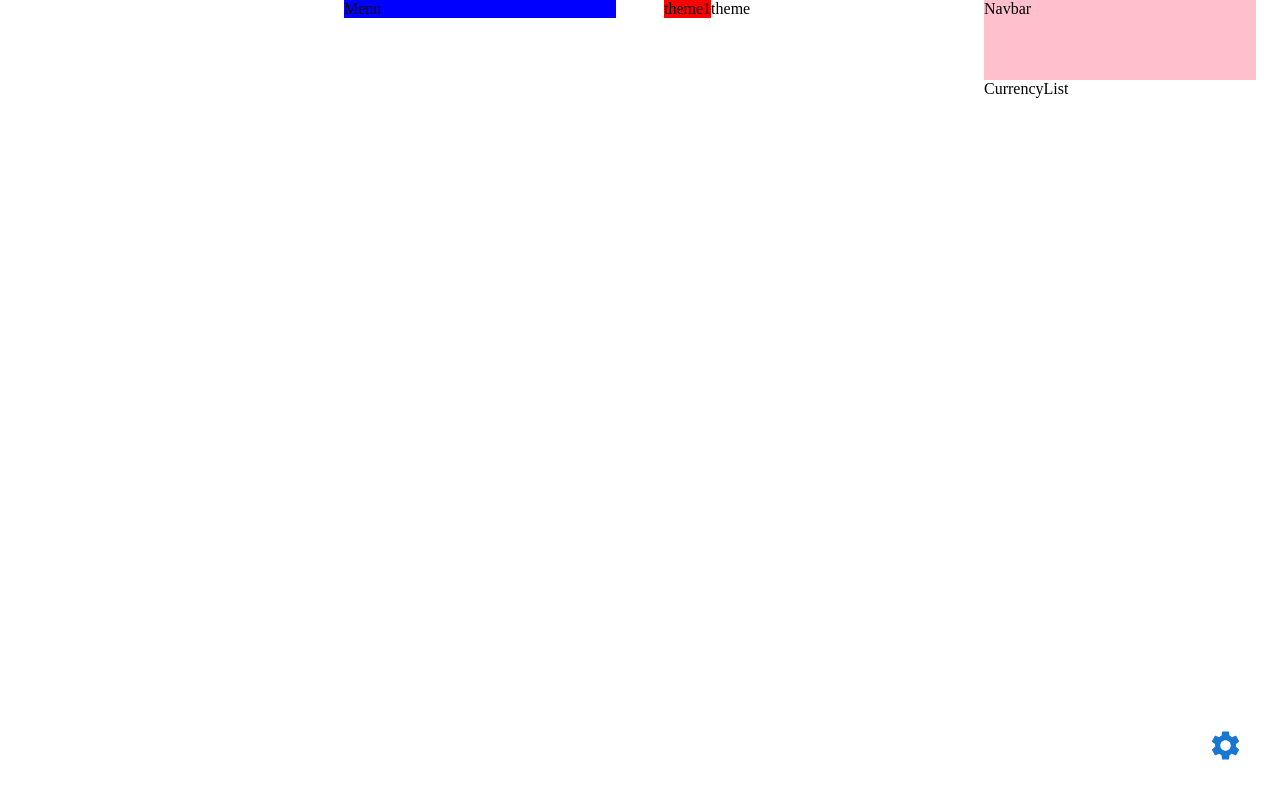
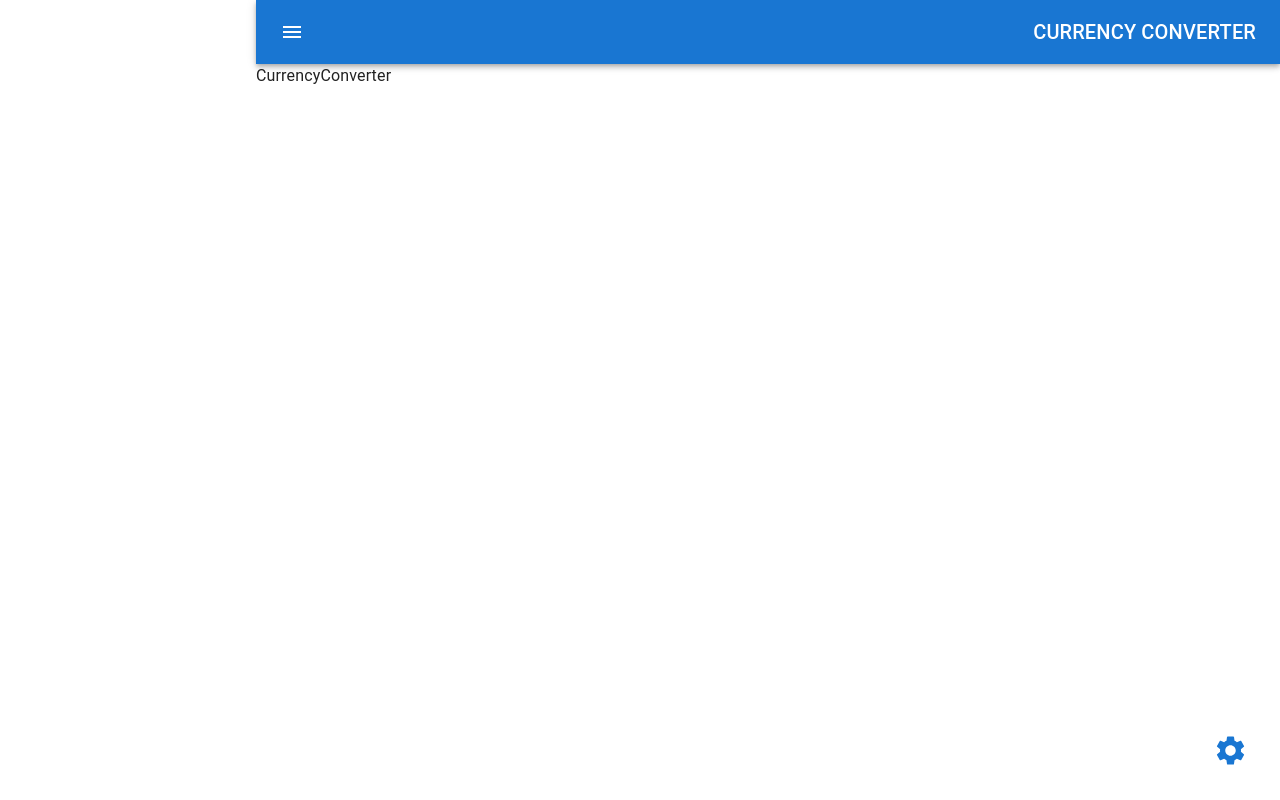
Before and after one commit to YAHYAOUI-Nabil/currency, a React (Create React App) app: page / in a window 1280 px wide. Built offline with nearby package versions, Linux system fonts and the light colour scheme; no server answers.

Commit message:
refact: create navbar component

```diff
--- a/package.json
+++ b/package.json
@@ -7,6 +7,7 @@
     "@emotion/styled": "^11.10.4",
     "@mui/icons-material": "^5.10.6",
     "@mui/material": "^5.10.7",
+    "@mui/styles": "^5.10.7",
     "@testing-library/jest-dom": "^5.16.5",
     "@testing-library/react": "^13.4.0",
     "@testing-library/user-event": "^13.5.0",
--- /dev/null
+++ b/src/App.js
@@ -0,0 +1,76 @@
+import { Button, IconButton } from '@mui/material'
+import { makeStyles } from '@mui/styles';
+import SettingsIcon from '@mui/icons-material/Settings';
+import React, { useState } from 'react'
+import { BrowserRouter, Route, Routes } from 'react-router-dom';
+import CurrencyList from './pages/CurrencyList'
+import CurrencyConverter from './pages/CurrencyConverter'
+import HistoricalCurrencyData from './pages/HistoricalCurrencyData'
+import Navbar from './components/Navbar';
+import Menu from './components/Menu';
+import Theme from './components/Theme';
+import './app.css';
+
+const useStyle = makeStyles(() => ({
+  root: {
+    position: 'relative',
+    display: 'flex',
+    flexDirection: 'row',
+  },
+  theme: {
+    position: 'fixed',
+    right: '20px',
+    bottom: '20px',
+  },
+  menu: {
+    width: '20vw',
+    height: '100vh',
+  },
+  content: {
+    width: '80vw'
+  }
+}))
+
+const App = () => {
+  const classes = useStyle()
+  const [menuActive, setMenuActive] = useState(true)
+  const [themeActive, setThemeActive] = useState(false)
+  return (
+    <>
+      <BrowserRouter>
+        <div className={classes.root}>
+          <div className={classes.theme}>
+            <IconButton
+              color= 'primary'
+              size= 'large'
+            >
+              <SettingsIcon
+                fontSize= 'large'
+              />
+            </IconButton>
+          </div>
+          {menuActive &&
+            <div className={classes.menu}>
+              <Menu/>
+            </div>
+          }
+          {themeActive &&
+            <div>
+              <Theme/>
+            </div>
+          }
+          <div className={classes.content}>
+            <Navbar/>
+            <Routes>
+              <Route path="/" element={<CurrencyConverter />}/>
+              <Route path="/1" element={<CurrencyList />}/>
+              <Route path="/2" element={<HistoricalCurrencyData />}/>
+            </Routes>
+          </div>
+        </div>
+      </BrowserRouter>
+    </>
+  )
+}
+
+export default App
--- a/src/App.jsx
+++ /dev/null
@@ -1,81 +0,0 @@
-import { Box, Button, Grid } from '@mui/material'
-import SettingsIcon from '@mui/icons-material/Settings';
-import React from 'react'
-import { Container } from '@mui/system';
-import { BrowserRouter, Route, Routes } from 'react-router-dom';
-import CurrencyList from './pages/CurrencyList'
-import CurrencyConverter from './pages/CurrencyConverter'
-import HistoricalCurrencyData from './pages/HistoricalCurrencyData'
-import Navbar from './components/Navbar';
-import Menu from './components/Menu';
-import Theme from './components/Theme';
-import './app.css';
-
-const App = () => {
-  return (
-    <Box
-    sx={{
-      padding: 0,
-    }}
-    >
-      <BrowserRouter>
-        <Box
-          sx={{
-            position: 'relative',
-            display: 'flex',
-            margin: '0px',
-          }}
-        >
-          <Container>
-            <Button
-              sx={{
-                position: 'fixed',
-                right: '20px',
-                bottom: '20px',
-                height: '70px',
-                width: '70px',
-                borderRadius: '50%',
-                zIndex: 99999,
-              }}
-            >
-              <SettingsIcon
-                fontSize= 'large'
-              />
-            </Button>
-          </Container>
-          <Container>
-            <Menu/>
-          </Container>
-          <Container>
-            <Theme/>
-          </Container>
-          <Container>
-            <Grid
-              container
-              flex
-              direction='column'
-            >
-              <Grid
-                item
-              >
-                <Navbar/>
-              </Grid>
-              <Grid
-                item
-              >
-                <CurrencyList/>
-                {/* <Routes>
-                  <Route path="/" element={<CurrencyConverter />}/>
-                  <Route path="/1" element={<CurrencyList />}/>
-                  <Route path="/2" element={<HistoricalCurrencyData />}/>
-                </Routes> */}
-              </Grid>
-            </Grid>
-          </Container>
-        </Box>
-      </BrowserRouter>
-    </Box>
-  )
-}
-
-export default App
--- a/src/components/Menu.jsx
+++ b/src/components/Menu.jsx
@@ -1,8 +1,14 @@
+import { Box, CssBaseline, Drawer } from '@mui/material'
 import React from 'react'
 
 const Menu = () => {
   return (
-    <div style={{backgroundColor:'blue'}}>Menu</div>
+    <Box>
+      <CssBaseline/>
+      <Drawer>
+
+      </Drawer>
+    </Box>
   )
 }
 
--- a/src/components/Navbar.jsx
+++ b/src/components/Navbar.jsx
@@ -1,8 +1,34 @@
+import { AppBar, Box, IconButton, Toolbar, Typography } from '@mui/material'
+import MenuIcon from '@mui/icons-material/Menu';
 import React from 'react'
 
 const Navbar = () => {
   return (
-    <div style={{height:'10vh', backgroundColor:'pink'}}>Navbar</div>
+    <Box sx={{ flexGrow: 1 }}>
+      <AppBar position="static">
+        <Toolbar>
+          <IconButton
+            size="large"
+            edge="start"
+            color="inherit"
+            aria-label="menu"
+            sx={{ mr: 2 }}
+          >
+            <MenuIcon />
+          </IconButton>
+          <Typography
+            variant="h6"
+            component="div"
+            sx={{
+              flexGrow: 1,
+              textAlign: 'right'
+            }}
+          >
+            CURRENCY CONVERTER
+          </Typography>
+        </Toolbar>
+      </AppBar>
+    </Box>
   )
 }
 
--- a/src/pages/CurrencyConverter.jsx
+++ b/src/pages/CurrencyConverter.jsx
@@ -0,0 +1,9 @@
+import React from 'react'
+
+const CurrencyConverter = () => {
+  return (
+    <div>CurrencyConverter</div>
+  )
+}
+
+export default CurrencyConverter
--- a/src/pages/HistoricalCurrencyData.jsx
+++ b/src/pages/HistoricalCurrencyData.jsx
@@ -0,0 +1,9 @@
+import React from 'react'
+
+const HistoricalCurrencyData = () => {
+  return (
+    <div>HistoricalCurrencyData</div>
+  )
+}
+
+export default HistoricalCurrencyData
```
Also changed, not shown: 1 other file (tests, documents, lock files or other folders).
